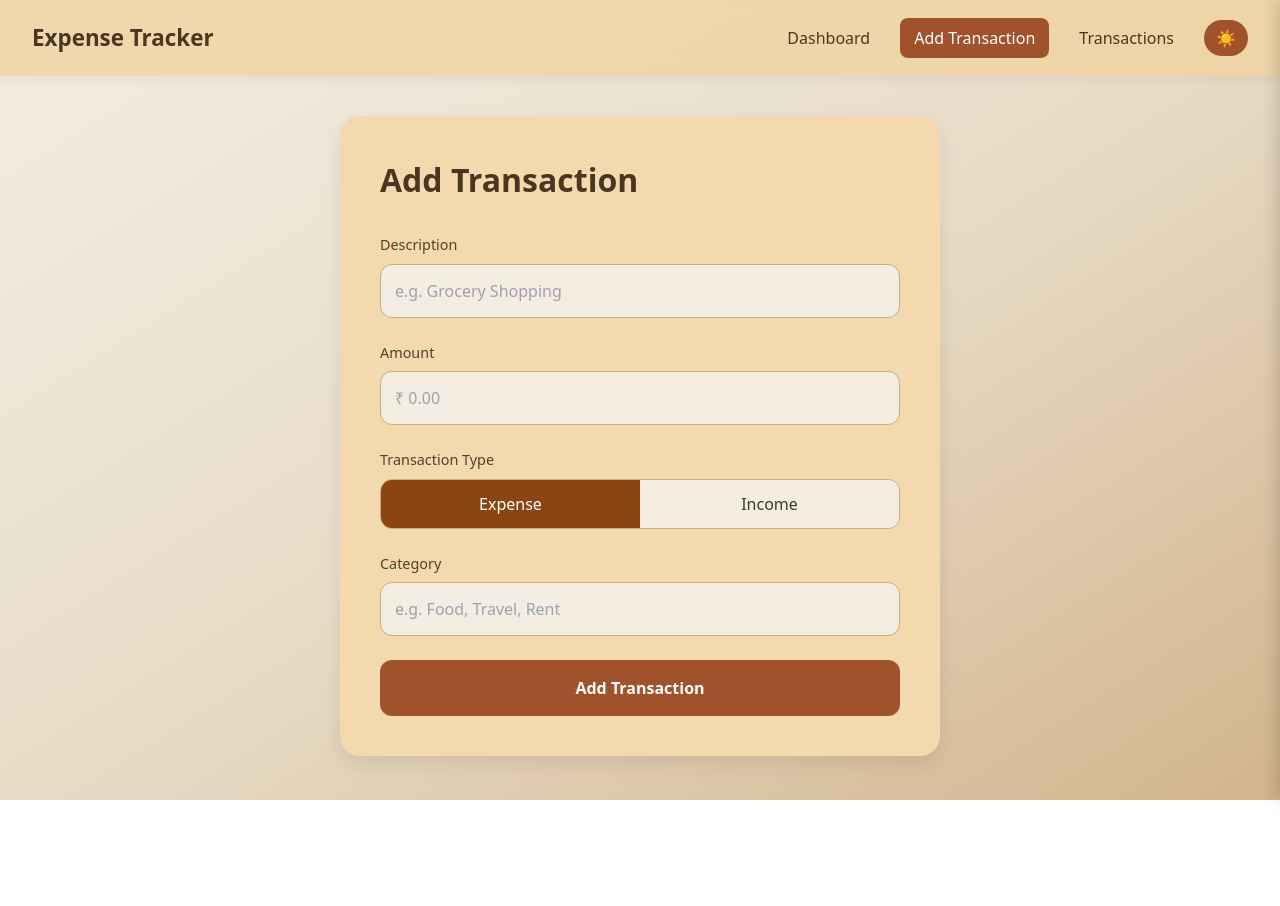
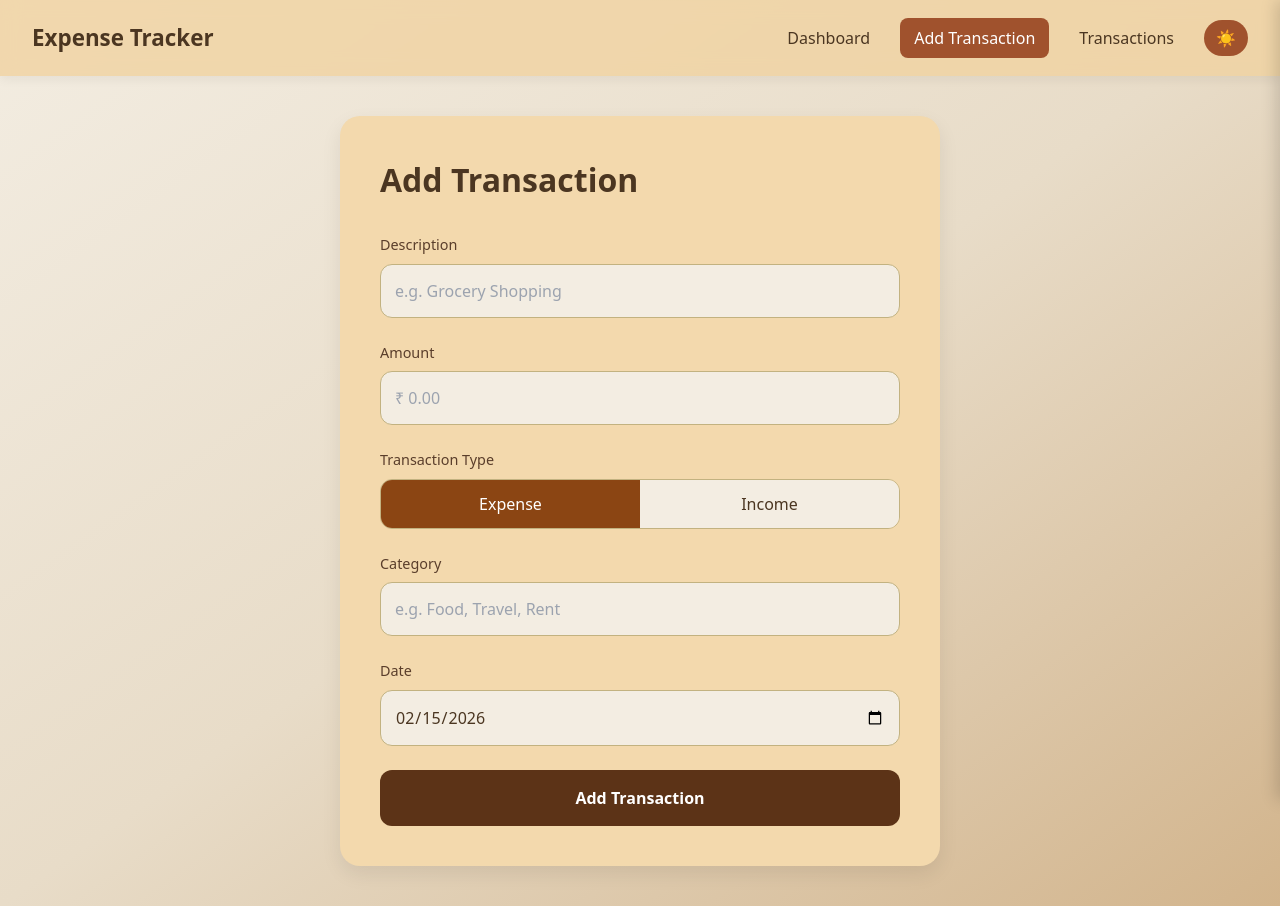
Before and after one commit to LanishaThomas/expense-tracker, a React (Vite) app: page /#/add in a window 1280 px wide. Before the commit the page ends 800 px from the top, so only its background shows below. Built offline with nearby package versions, Linux system fonts and the light colour scheme.

Commit message:
date added

```diff
--- a/src/pages/AddTransaction.jsx
+++ b/src/pages/AddTransaction.jsx
@@ -7,26 +7,29 @@ const AddTransaction = () => {
   const { addTransaction } = useContext(TransactionContext);
   const navigate = useNavigate();
 
+  const today = new Date().toISOString().split("T")[0];
+
   const [description, setDescription] = useState("");
   const [amount, setAmount] = useState("");
   const [type, setType] = useState("expense");
   const [category, setCategory] = useState("");
+  const [date, setDate] = useState(today);
 
   const handleSubmit = (e) => {
     e.preventDefault();
 
-    if (!description || amount <= 0 || !category) {
+    if (!description.trim() || amount <= 0 || !category.trim()) {
       alert("Fill all fields properly");
       return;
     }
 
     addTransaction({
       id: Date.now(),
-      description,
+      description: description.trim(),
       amount: Number(amount),
       type,
-      category,
-      date: new Date().toISOString(),
+      category: category.trim(),
+      date: new Date(date).toISOString(),
     });
 
     navigate("/");
@@ -57,6 +60,8 @@ const AddTransaction = () => {
             className={styles.input}
             value={amount}
             onChange={(e) => setAmount(e.target.value)}
+            min="0"
+            step="500"
           />
         </div>
 
@@ -97,6 +102,17 @@ const AddTransaction = () => {
           />
         </div>
 
+        <div>
+          <label className={styles.label}>Date</label>
+          <input
+            type="date"
+            className={styles.input}
+            value={date}
+            onChange={(e) => setDate(e.target.value)}
+            max={today}
+          />
+        </div>
+
         <button type="submit" className={styles.submitBtn}>
           Add Transaction
         </button>
--- a/src/pages/AddTransaction.module.css
+++ b/src/pages/AddTransaction.module.css
@@ -74,18 +74,18 @@
 
 /* Submit Button */
 .submitBtn {
+  background-color: #5C3317 !important; /* brown default */
   padding: 16px;
   border-radius: 12px;
   border: none;
   font-weight: bold;
-  background-color: #A0522D; /* brown default */
   color: white;
   cursor: pointer;
   transition: 0.3s ease;
 }
 
 .submitBtn:hover {
-  background-color: #5C3317; /* darker brown */
+  background-color: #A0522D !important; /* darker brown */
 }
 
 /* Dark Mode Styles */
@@ -124,11 +124,11 @@
 
 
 :global(.dark) .submitBtn {
-  background-color: #374151;
+  background-color: #374151 !important;
 }
 
 :global(.dark) .submitBtn:hover {
-  background-color: #4b5563;
+  background-color: #4b5563 !important;
 }
 
 @media (max-width: 768px) {
--- a/src/pages/Transactions.jsx
+++ b/src/pages/Transactions.jsx
@@ -4,6 +4,11 @@ import styles from "./Transactions.module.css";
 
 const Transactions = () => {
   const { transactions, deleteTransaction } = useContext(TransactionContext);
+
+  // Sort newest first
+  const sortedTransactions = [...transactions].sort(
+    (a, b) => new Date(b.date) - new Date(a.date)
+  );
 
   return (
     <div className={styles.container}>
@@ -22,13 +27,15 @@ const Transactions = () => {
                   <th>Amount</th>
                   <th>Type</th>
                   <th>Category</th>
+                  <th>Date</th>
                   <th className={styles.center}>Action</th>
                 </tr>
               </thead>
 
               <tbody>
-                {transactions.map((t) => (
+                {sortedTransactions.map((t) => (
                   <tr key={t.id} className={styles.row}>
+
                     <td className={styles.description}>
                       {t.description}
                     </td>
@@ -57,6 +64,16 @@ const Transactions = () => {
 
                     <td>{t.category}</td>
 
+                    <td>
+                      {t.date
+                        ? new Date(t.date).toLocaleDateString("en-IN", {
+                            day: "2-digit",
+                            month: "short",
+                            year: "numeric",
+                          })
+                        : "—"}
+                    </td>
+
                     <td className={styles.center}>
                       <button
                         onClick={() => deleteTransaction(t.id)}
@@ -65,6 +82,7 @@ const Transactions = () => {
                         Delete
                       </button>
                     </td>
+
                   </tr>
                 ))}
               </tbody>
```
